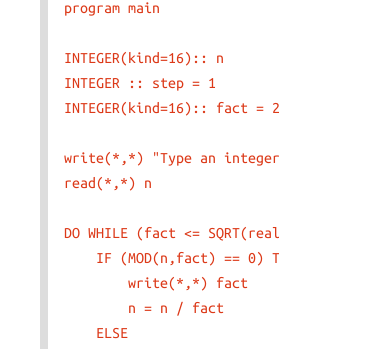
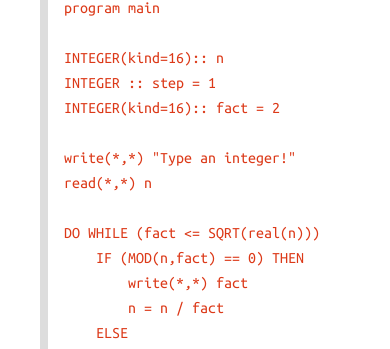
Before and after one commit to JorisJosiek/jorisjosiek.github.io, a Jekyll site: the page built from _posts/2022-11-18-markdown-test.md, in a window 390 px wide and 1400 px high, scrolled down 2708 px. Shown: the part 248-597 px from the top of the window. Built offline with Jekyll 4.4.1, drawn with Linux system fonts in a browser that asks for light colours; formulas are drawn with MathJax 3.

Commit message:
Widened code block on mobile.

```diff
--- a/_sass/_components.scss
+++ b/_sass/_components.scss
@@ -5,7 +5,7 @@ pre {
     border-left: $spacer-1 solid $color-border;
     margin: $spacer-3 0;
     padding-left: 16px;
-    width: (9 / 12 * 100%); // matches col-9
+    width: (12 / 12 * 100%); // matches col-9
     overflow-x: auto;
 }
 
@@ -13,7 +13,6 @@ code {
     color: $color-code;
     font-size: $body-font-size;
     font-family: $code-font-family;
-    padding: 1px 0px;
 }
 
 
```
